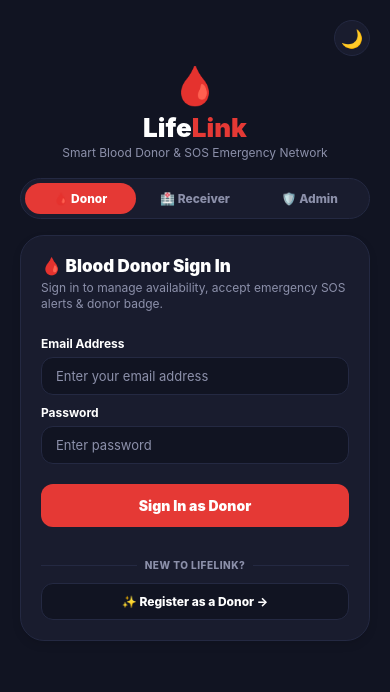
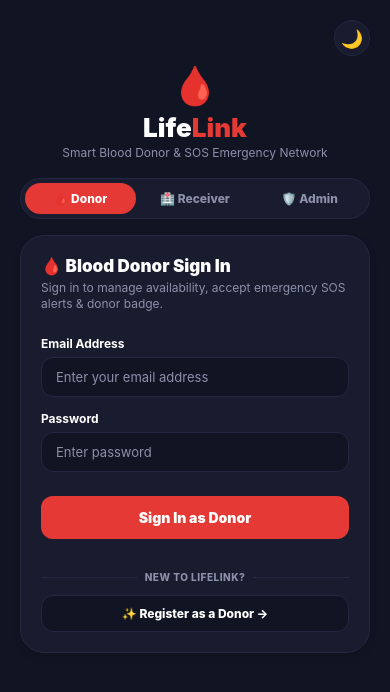
Before and after one commit to SAMEER-14-CRYPTO/BLOODDONATION, a React Native app in the folder expo_app/: screen /Login in a window 390 px wide. Shown: the top 692 px of the page. Built offline with nearby package versions, Linux system fonts and the light colour scheme.

Commit message:
Fix Android mobile login input autofill yellow highlight

```diff
--- a/expo_app/src/screens/LoginScreen.js
+++ b/expo_app/src/screens/LoginScreen.js
@@ -153,38 +153,42 @@ export default function LoginScreen() {
               </Text>
 
               <Text style={[styles.label, { color: theme.text }]}>{role === 'admin' ? 'Administrator Email' : 'Email Address'}</Text>
+              <View style={[styles.inputBox, { backgroundColor: theme.inputBg, borderColor: theme.border }]}>
                 <TextInput
-                style={[styles.input, { backgroundColor: theme.inputBg, borderColor: theme.border, color: theme.text }]}
+                  style={[styles.inputInner, { color: theme.text }]}
                   placeholder={role === 'admin' ? 'sameeradmin@lifelink.com' : 'Enter your email address'}
                   placeholderTextColor={theme.textMuted}
                   value={email}
                   onChangeText={setEmail}
                   autoCapitalize="none"
                   keyboardType="email-address"
-                autoComplete="email"
-                textContentType="emailAddress"
-                importantForAutofill="yes"
+                  autoComplete="off"
+                  textContentType="none"
+                  importantForAutofill="no"
                   underlineColorAndroid="transparent"
                   cursorColor={role === 'donor' ? Colors.primary : role === 'receiver' ? Colors.success : Colors.info}
                   selectionColor={role === 'donor' ? 'rgba(229, 57, 53, 0.3)' : role === 'receiver' ? 'rgba(67, 160, 71, 0.3)' : 'rgba(30, 136, 229, 0.3)'}
                 />
+              </View>
 
               <Text style={[styles.label, { color: theme.text }]}>Password</Text>
+              <View style={[styles.inputBox, { backgroundColor: theme.inputBg, borderColor: theme.border }]}>
                 <TextInput
-                style={[styles.input, { backgroundColor: theme.inputBg, borderColor: theme.border, color: theme.text }]}
+                  style={[styles.inputInner, { color: theme.text }]}
                   placeholder="Enter password"
                   placeholderTextColor={theme.textMuted}
                   secureTextEntry
                   maxLength={12}
-                autoComplete="password"
-                textContentType="password"
-                importantForAutofill="yes"
+                  autoComplete="off"
+                  textContentType="none"
+                  importantForAutofill="no"
                   underlineColorAndroid="transparent"
                   cursorColor={role === 'donor' ? Colors.primary : role === 'receiver' ? Colors.success : Colors.info}
                   selectionColor={role === 'donor' ? 'rgba(229, 57, 53, 0.3)' : role === 'receiver' ? 'rgba(67, 160, 71, 0.3)' : 'rgba(30, 136, 229, 0.3)'}
                   value={password}
                   onChangeText={setPassword}
                 />
+              </View>
 
               <TouchableOpacity
                 activeOpacity={0.7}
@@ -257,59 +261,71 @@ export default function LoginScreen() {
               </Text>
 
               <Text style={[styles.label, { color: theme.text }]}>Full Name *</Text>
+              <View style={[styles.inputBox, { backgroundColor: theme.inputBg, borderColor: theme.border }]}>
                 <TextInput
-                style={[styles.input, { backgroundColor: theme.inputBg, borderColor: theme.border, color: theme.text }]}
+                  style={[styles.inputInner, { color: theme.text }]}
                   placeholder="e.g. Ramesh Kumar"
                   placeholderTextColor={theme.textMuted}
                   value={fullName}
                   onChangeText={setFullName}
+                  autoComplete="off"
+                  importantForAutofill="no"
                   underlineColorAndroid="transparent"
                   cursorColor={role === 'donor' ? Colors.primary : Colors.success}
                 />
+              </View>
 
               <Text style={[styles.label, { color: theme.text }]}>Email Address *</Text>
+              <View style={[styles.inputBox, { backgroundColor: theme.inputBg, borderColor: theme.border }]}>
                 <TextInput
-                style={[styles.input, { backgroundColor: theme.inputBg, borderColor: theme.border, color: theme.text }]}
+                  style={[styles.inputInner, { color: theme.text }]}
                   placeholder="e.g. ramesh@example.com"
                   placeholderTextColor={theme.textMuted}
                   value={regEmail}
                   onChangeText={setRegEmail}
                   autoCapitalize="none"
                   keyboardType="email-address"
-                autoComplete="email"
-                textContentType="emailAddress"
-                importantForAutofill="yes"
+                  autoComplete="off"
+                  textContentType="none"
+                  importantForAutofill="no"
                   underlineColorAndroid="transparent"
                   cursorColor={role === 'donor' ? Colors.primary : Colors.success}
                 />
+              </View>
 
               <Text style={[styles.label, { color: theme.text }]}>Password *</Text>
+              <View style={[styles.inputBox, { backgroundColor: theme.inputBg, borderColor: theme.border }]}>
                 <TextInput
-                style={[styles.input, { backgroundColor: theme.inputBg, borderColor: theme.border, color: theme.text }]}
+                  style={[styles.inputInner, { color: theme.text }]}
                   placeholder="Enter password (8 to 12 chars)"
                   placeholderTextColor={theme.textMuted}
                   secureTextEntry
                   maxLength={12}
-                autoComplete="password"
-                textContentType="password"
-                importantForAutofill="yes"
+                  autoComplete="off"
+                  textContentType="none"
+                  importantForAutofill="no"
                   underlineColorAndroid="transparent"
                   cursorColor={role === 'donor' ? Colors.primary : Colors.success}
                   value={regPassword}
                   onChangeText={setRegPassword}
                 />
+              </View>
 
               <Text style={[styles.label, { color: theme.text }]}>Contact Phone *</Text>
+              <View style={[styles.inputBox, { backgroundColor: theme.inputBg, borderColor: theme.border }]}>
                 <TextInput
-                style={[styles.input, { backgroundColor: theme.inputBg, borderColor: theme.border, color: theme.text }]}
+                  style={[styles.inputInner, { color: theme.text }]}
                   placeholder="+91-9876543210"
                   placeholderTextColor={theme.textMuted}
                   keyboardType="phone-pad"
+                  autoComplete="off"
+                  importantForAutofill="no"
+                  underlineColorAndroid="transparent"
+                  cursorColor={role === 'donor' ? Colors.primary : Colors.success}
                   value={phone}
                   onChangeText={setPhone}
-                underlineColorAndroid="transparent"
-                cursorColor={role === 'donor' ? Colors.primary : Colors.success}
                 />
+              </View>
 
               <Text style={[styles.label, { color: theme.text }]}>{role === 'donor' ? 'Blood Group (Donor) *' : 'Blood Group Needed *'}</Text>
               <View style={styles.bloodGrid}>
@@ -468,6 +484,19 @@ const styles = StyleSheet.create({
     marginBottom: 6,
     marginTop: 10,
   },
+  inputBox: {
+    borderWidth: 1,
+    borderRadius: 12,
+    overflow: 'hidden',
+    marginBottom: 4,
+  },
+  inputInner: {
+    paddingHorizontal: 14,
+    paddingVertical: 11,
+    fontSize: 13,
+    backgroundColor: 'transparent',
+    borderWidth: 0,
+  },
   input: {
     borderWidth: 1,
     borderRadius: 12,
```
Lines whose indentation alone changed are shown as unchanged.
